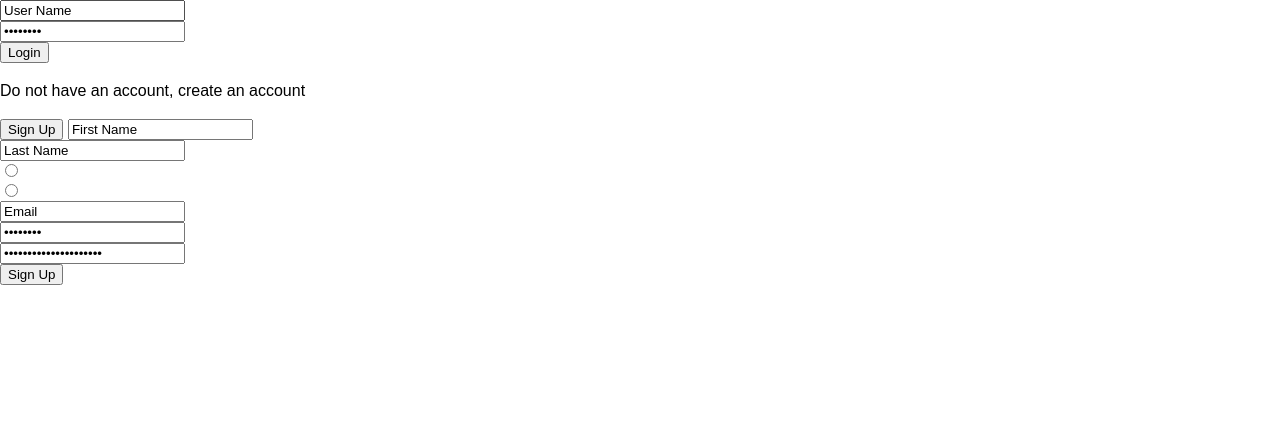
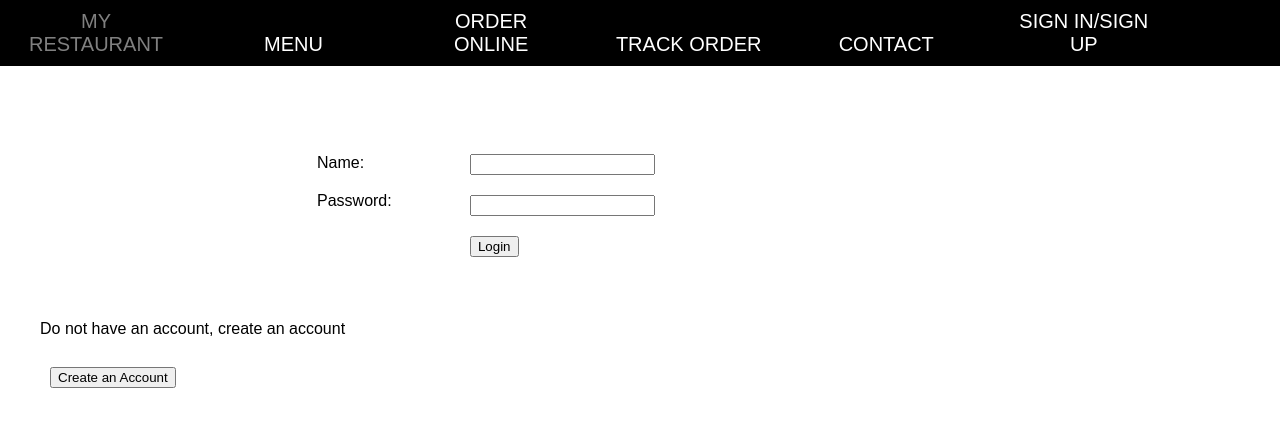
Before and after one commit to rmartha/Restaurant-solutions, a plain HTML site: page SignIn.htm in a window 1280 px wide. Drawn offline with Linux system fonts and the light colour scheme.

Commit message:
sign in form

```diff
--- a/SignIn.htm
+++ b/SignIn.htm
@@ -4,38 +4,84 @@
 <meta charset="utf-8">
 <title>Sign In</title>
 
-
 <link rel="stylesheet" href="css/style.css">
 </head>
 
 <body>
 
-    <input type="text" value="User Name">
+<header class="MainNav">
+    <div class="navcontainer">
+<nav>
+    <div class="main-nav-col1">
+    <a href="index.htm">My Restaurant</a>
+    <a href="Menu.htm">Menu</a>
+    <a href="OnlineOrder.htm">Order Online</a>
+    <a href="TrackOrder.htm">Track Order</a>
+    <a href="Contact.htm">Contact</a>
+    <a href="SignIn.htm">Sign In/Sign Up</a>
+    </div>
+ </nav>
+    </div>
+     </header>
+
     <br>
-    <input type="password" value ="Password">
     <br>
-    <input type="button" value ="Login">
+    <br>
+<div class="content-wrap account-wrap">
+
+
+<div class="Login">
+    <div class= "col-1-account">
+    <span>Name:</span>
+          <span>Password:</span>
+
+    <br>
+    </div>
+    <div class="col-2-account">
+   <input type="text" id="txtusername" Name="User Name">
+    <input type="password" Name ="Password" id="txtpassword" >
     <br>
 
+    <input type="button" Name ="Login" value="Login" id="btnlogin" onclick="validate()">
+        </div>
+<br>
+    </div>
+
     <p> Do not have an account, create an account</p>
-    <input type="button" value ="Sign Up">
-
-     <input type="text" value="First Name">
-    <br>
-    <input type="text" value ="Last Name">
-    <br>
-     <input type="radio" value ="Male">
-    <br>
-     <input type="radio" value ="Female">
-    <br>
-    <input type="text" value="Email">
-    <br>
-    <input type="password" value ="Password">
-    <br>
-     <input type="password" value ="Confirm your password">
-    <br>
-    <input type="button" value ="Sign Up">
+    <input type="button" value ="Create an Account" onclick="showaccount()">
     <br>
 
+    <div class="signup" id="sign">
+       <span>First Name:</span>
+     <input type="text" Name="First Name" id="tx    xtfnmae">
+    <br>
+        <span>Last Name:</span>
+    <input type="text" Name ="Last Name">
+    <br>
+        <span>Gender: </span>
+     <input type="radio" Name ="Male"> <span>Male</span>
+
+     <input type="radio" Name ="Female"><span>Female</span>
+    <br>
+         <span>Email: </span>
+    <input type="text" Name="Email">
+    <br>
+         <span>Password: </span>
+    <input type="password" Name ="Password">
+    <br>
+
+         <span>Confirm Password: </span>
+     <input type="password" Name ="Confirm your password">
+    <br>
+    <input type="button" Name ="Sign Up" value="Sign Up">
+    <br>
+    </div>
+</div>
     </body>
+
+    <script src="script.js">
+
+    </script>
+
+
     </html>
--- a/css/style.css
+++ b/css/style.css
@@ -51,12 +51,43 @@ ul{
 
 }
 
+.signup{
+    margin: 10px;
 
+}
+
+input{
+
+    margin: 10px;
+}
+
+span{
+    margin:10px;
+    display: inline-block;
+}
 .content-wrap{
     max-width:85%;
     margin: 0 auto; /*removes the whitespace*/
     padding: 1px; /*removes the whitespace*/
 }
+
+.content-wrap.account-wrap{
+    max-width:85%;
+    margin: 30px; auto; /*removes the whitespace*/
+    padding: 10px; /*removes the whitespace*/
+}
+
+.Login{
+
+    width: 50%;
+/*    margin-top:50px;*/
+    margin: 50px auto;
+      display: flex;
+    grid-template-columns: 1fr 3fr;
+
+}
+
+
 /* Header and Footer styles
 _________________________________*/
 
--- /dev/null
+++ b/script.js
@@ -0,0 +1,32 @@
+
+
+document.getElementById("sign").style.display = "none";
+
+function showaccount()
+        {
+           document.getElementById("sign").style.display = "block";
+        }
+
+//function validate(){
+//
+//    if((document.getElementById("txtusername").innerHTML == ("ramya")) && (document.getElementById("txtpassword").innerHTML==("ramya")))
+//    {
+//        alert("congrats");
+//    }else{
+//        alert("try again");
+//    }
+//
+//}
+
+
+
+var course = {
+title:"training",
+instructor : "ramya",
+views : 0,
+level : 1,
+updateviews: function(){
+return ++course.views;
+}
+}
+console.log(course);
```
